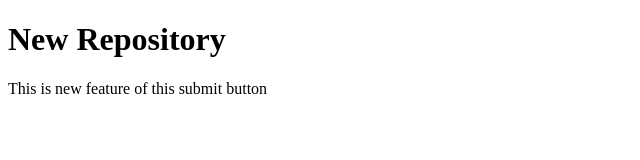
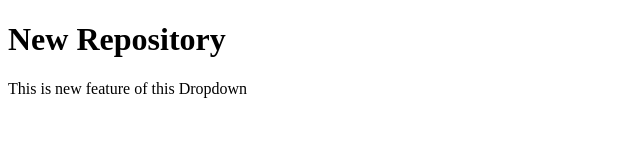
Before and after one commit to kharadimihir/localRepo, a plain HTML site: page index.html in a window 1280 px wide. Shown: the full height of the page, 0-640 px from the left. Drawn offline with Linux system fonts and the light colour scheme.

```diff
--- a/index.html
+++ b/index.html
@@ -7,6 +7,6 @@
 </head>
 <body>
     <h1>New Repository</h1>
-    <p>This is new feature of this submit button</p>
+    <p>This is new feature of this Dropdown</p>
 </body>
 </html>
```
